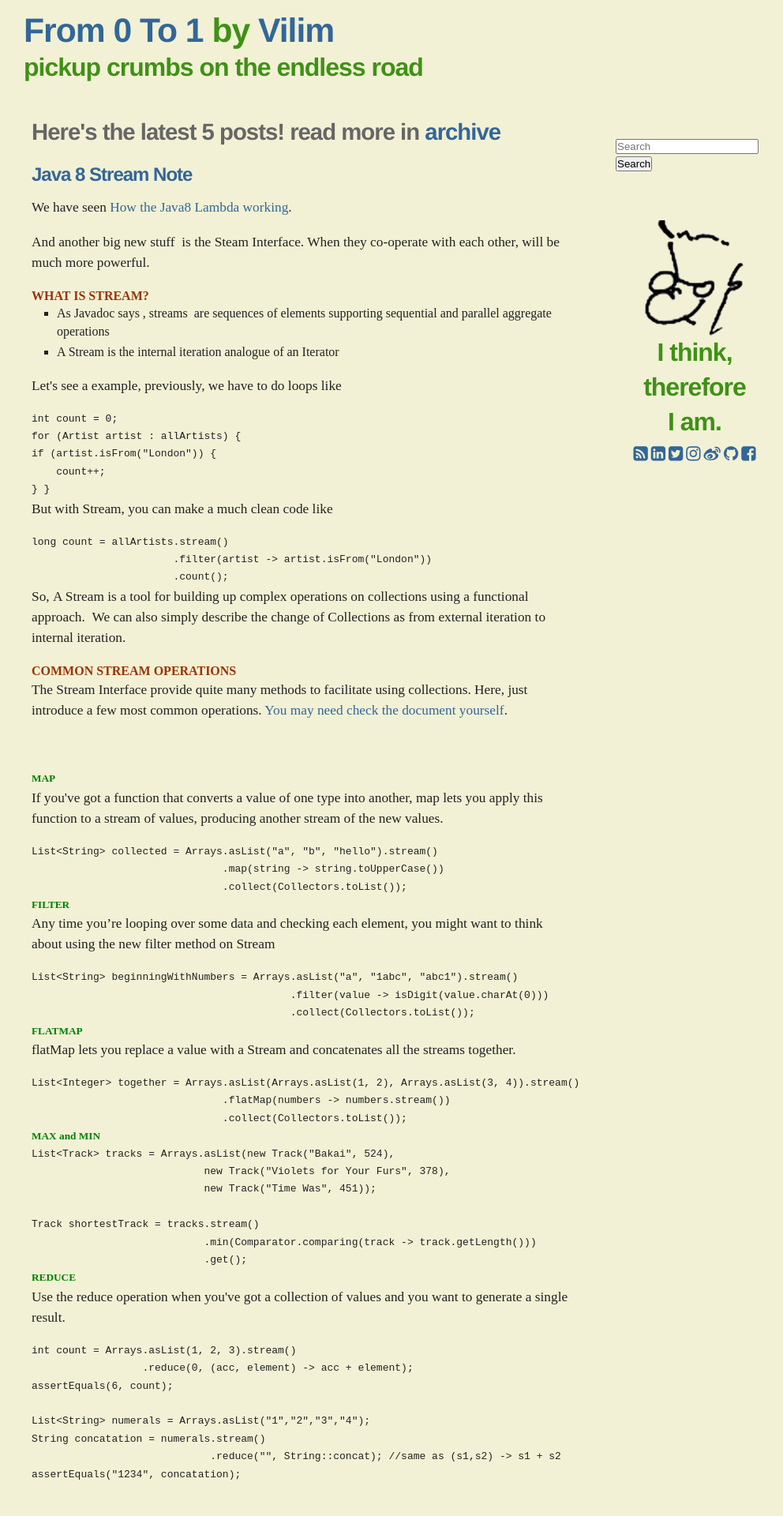
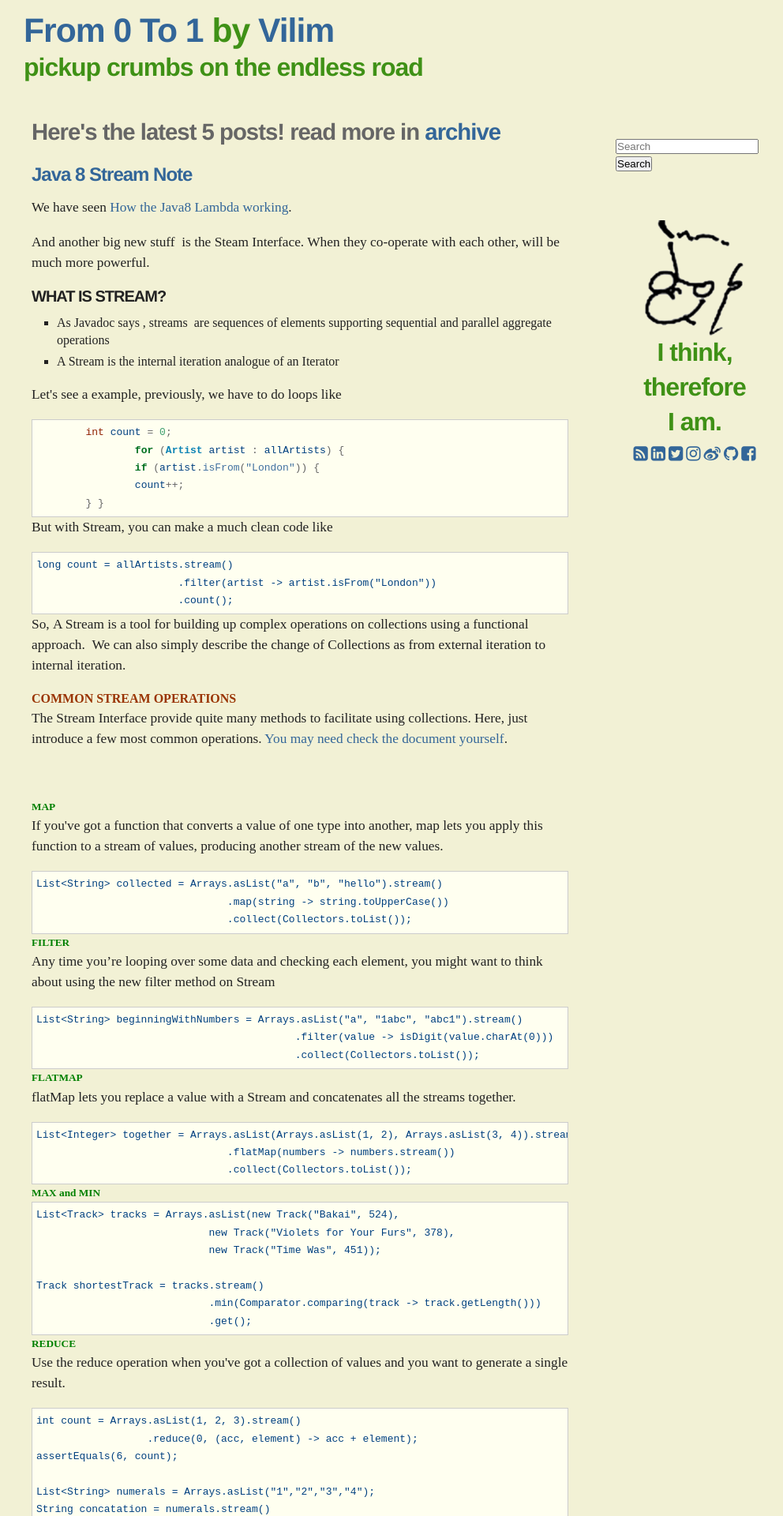
Before and after one commit to villim/villim.github.io, a Jekyll site: the page built from index.html, in a window 1280 px wide. Shown: the top 1920 px of the page at 79% size, without its empty margins (135-1127 px from the left). Built offline with Jekyll 4.4.1, drawn with Linux system fonts in a browser that asks for light colours; nearby versions of some CDN libraries; Markdown is read by kramdown in place of the engine named in the settings.

Commit message:
better code area

```diff
--- a/_config.yml
+++ b/_config.yml
@@ -2,4 +2,4 @@
 encoding: utf-8
 permalink:   /:title
 pygments:    true
-markdown:    redcarpet #rdiscount
+markdown:    rdiscount
--- a/css/screen.css
+++ b/css/screen.css
@@ -37,10 +37,26 @@
   padding-left: 10px;
 }
 
-code {
-  font-family: 'DejaVu Sans Mono', 'Courier New', monospace;
-  font-size: 12pt;
+
+pre{
+  border: solid 1px #ccc;
+  padding: 5px;
+  overflow:auto;
+  background: #eee;
+  background-color: #fffff0;
+  color:#004080;
+  font-family:Consolas "Courier New" Fixedsys;
 }
+.code{}
+.longcode{
+  height: 200px;
+}
+.console{
+  background: #000;
+  color: #ccc;
+  font-family:"Verdana";
+}
+
 
 h1, h2, h3, #footer {
   font-family: 'Helvetica Neue', 'Helvetica', 'Arial', sans-serif;
@@ -63,6 +79,7 @@
 h3 {
   font-size: 20px;
   line-height: 22px;
+  margin-bottom: 12px;
 }
 
 li { margin-bottom: 4px; }
```
Also changed, not shown: _posts/2013-03-10-test-2.md (deleted, +0 -22 lines), _posts/2014-05-19-java-8-stream-notes.md (+19 -21 lines).
